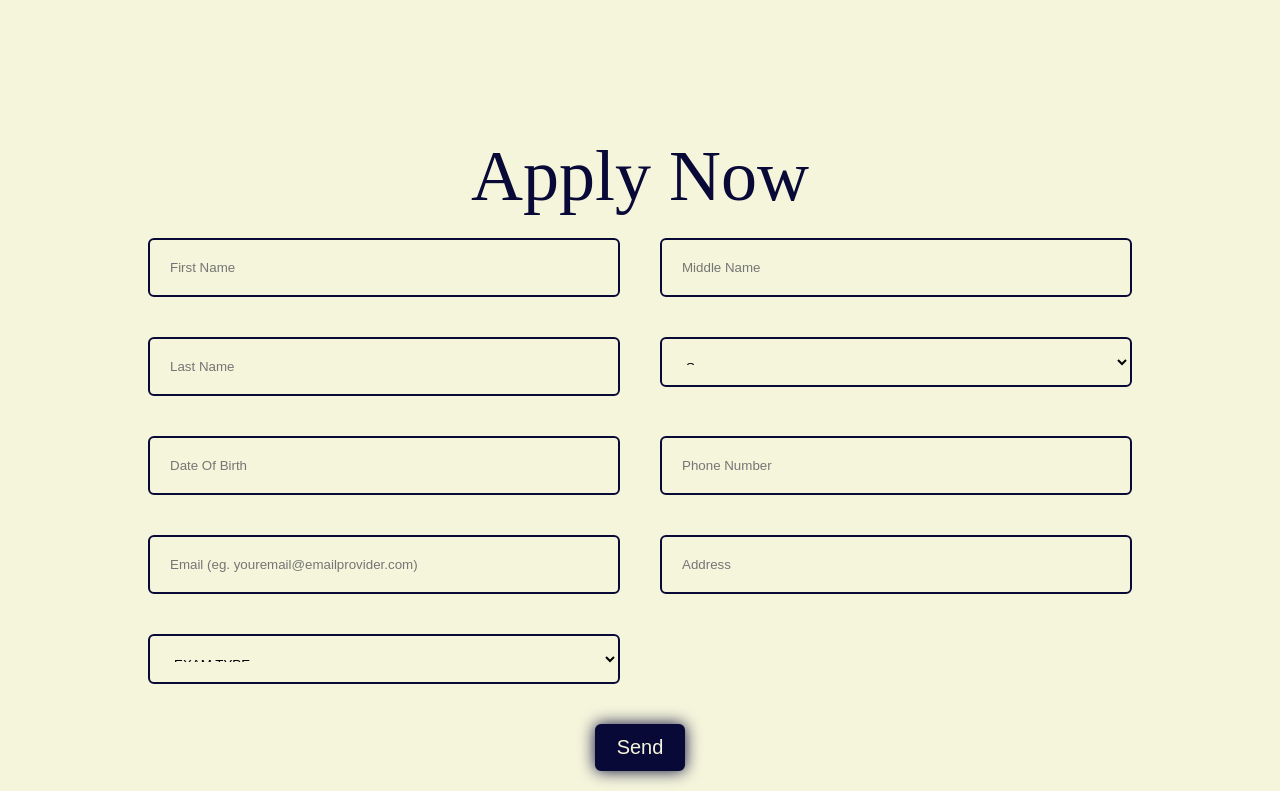
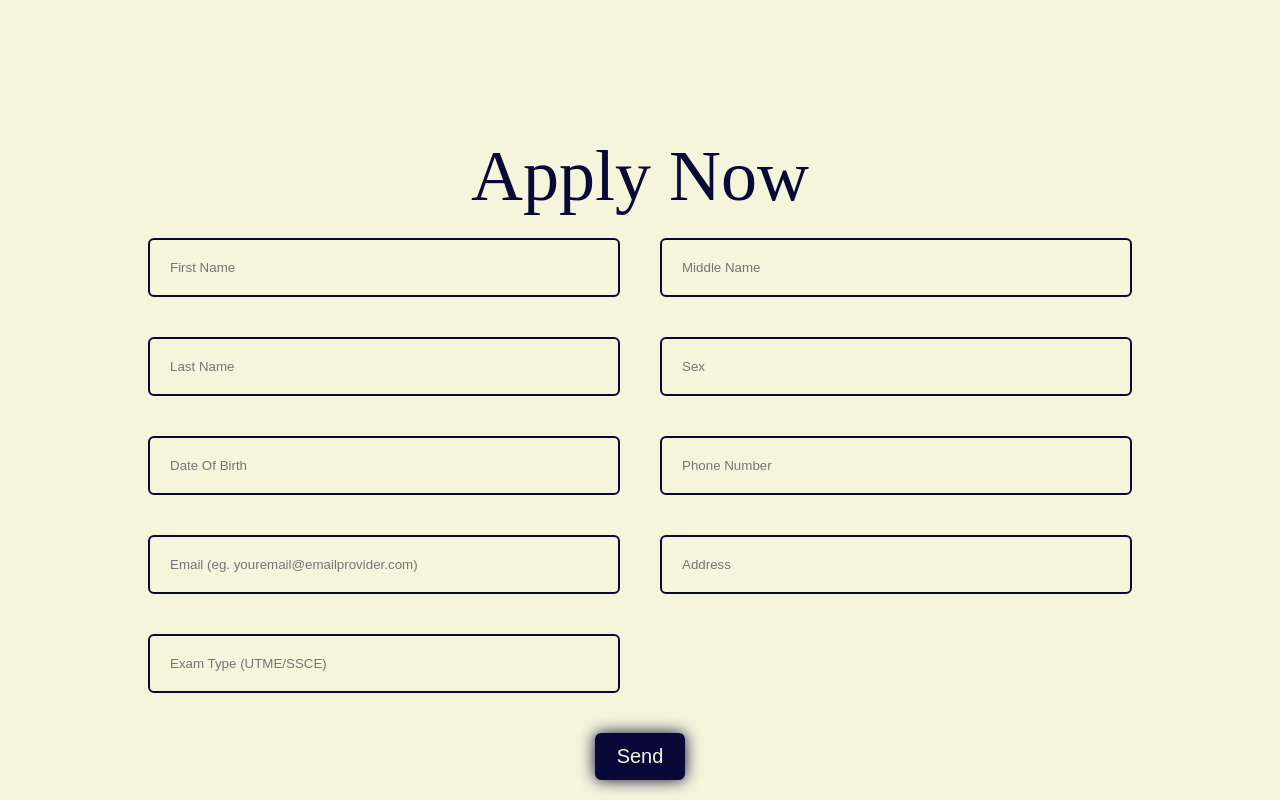
Before and after one commit to TimiDev19/mathematics-haven, a plain HTML site: page index.html in a window 1280 px wide. Shown: the part 665-1465 px from the top of the page. Drawn offline with Linux system fonts and the light colour scheme.

Commit message:
Add files via upload

```diff
--- a/index.html
+++ b/index.html
@@ -37,22 +37,23 @@
                 <input type="text" placeholder="First Name" id="First Name" required>
                 <input type="text" placeholder="Middle Name" id="Middle Name" required>
                 <input type="text" placeholder="Last Name" id="Last Name" required>
-                <select name="Sex" id="Sex" required>
+                <input type="text" placeholder="Sex" id="Sex" required>
+                <!-- <select name="Sex" id="Sex" required>
                     <option value="">Sex</option>
                     <option value="Male">Male</option>
                     <option value="Female">Female</option>
                     <option value="I'd rather not say">I'd rather not say</option>
-                </select>
+                </select> -->
                 <input type="text" placeholder="Date Of Birth" id="DOB" required>
                 <input type="number" placeholder="Phone Number" id="Phone Number" required>
                 <input type="email" placeholder="Email (eg. youremail@emailprovider.com)" id="email" required>
                 <input type="text" placeholder="Address" id="Address" required>
-                <!-- <input type="text" placeholder="Exam Type (UTME/SSCE)" id="Exam Type" required> -->
-                <select name="cars" id="cars" required>
+                <input type="text" placeholder="Exam Type (UTME/SSCE)" id="Exam Type" required>
+                <!-- <select name="cars" id="cars" required >
                     <option value="">EXAM TYPE</option>
                     <option value="UTME">UTME</option>
                     <option value="SSCE">SSCE</option>
-                </select>
+                </select> -->
             </div>
             <center><input type="button" value="Send" id="btn2" onclick="sendMail()"></center>
         </form>
```
